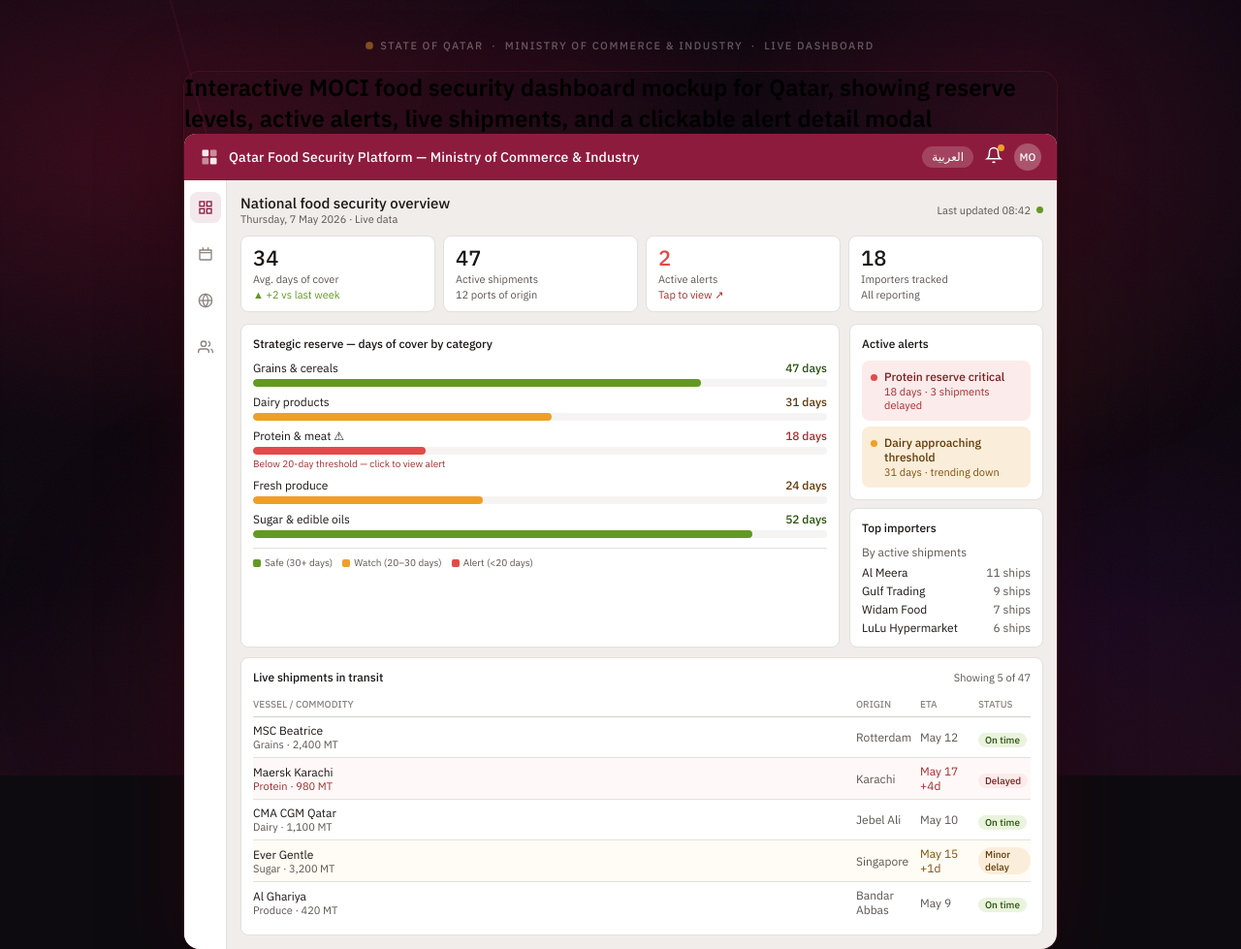
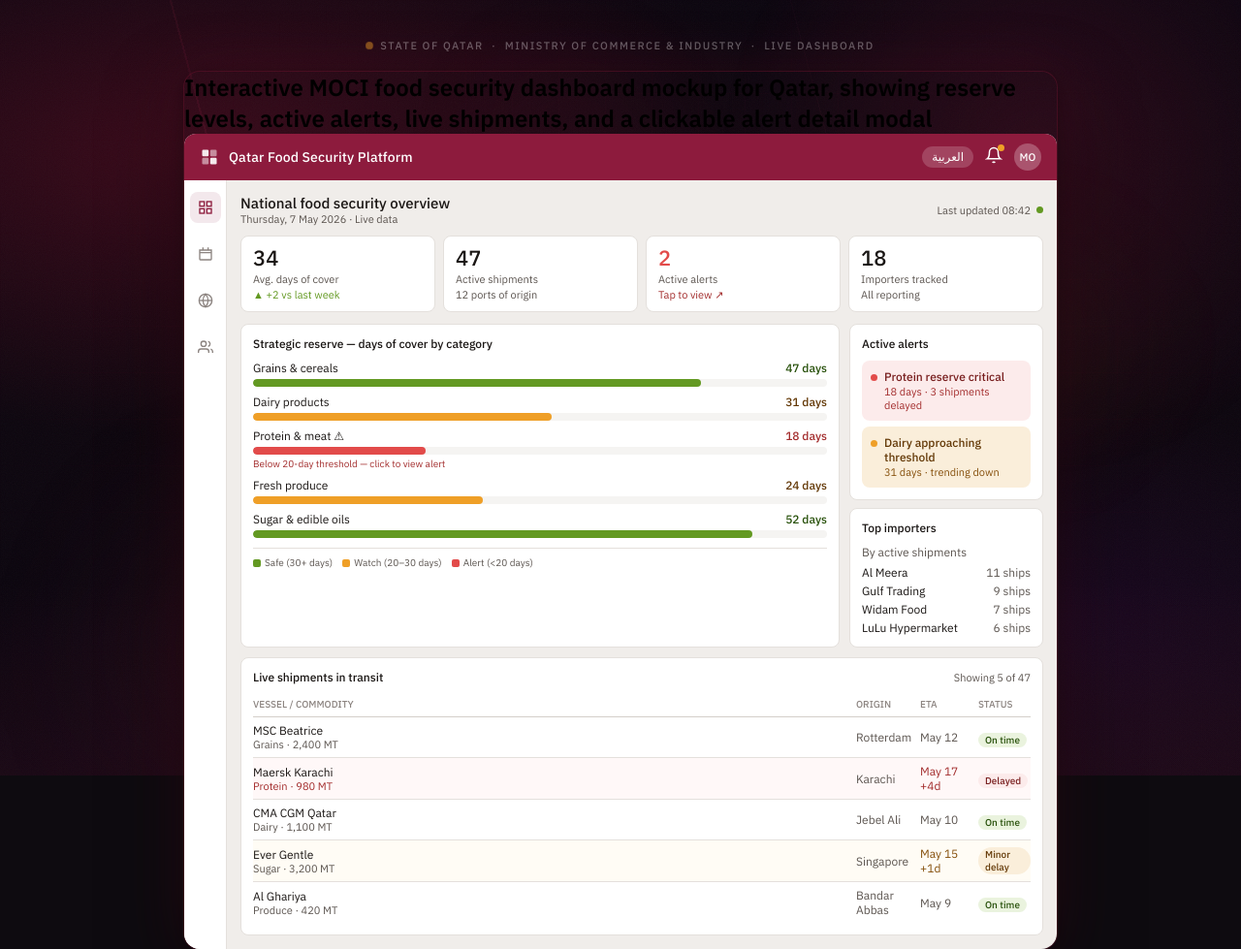
Before and after one commit to Kozino/foodsecurityqa, a plain HTML site: page index.html in a window 1280 px wide. Shown: the top 979 px of the page at 97% size. Drawn offline with Linux system fonts and the light colour scheme.

Commit message:
Update index.html

```diff
--- a/index.html
+++ b/index.html
@@ -307,7 +307,7 @@
   <div class="topbar">
     <div style="display:flex;align-items:center;gap:10px">
       <svg width="20" height="20" viewBox="0 0 24 24" fill="none"><rect x="3" y="3" width="8" height="8" rx="1.5" fill="white" fill-opacity="0.9"/><rect x="13" y="3" width="8" height="8" rx="1.5" fill="white" fill-opacity="0.5"/><rect x="3" y="13" width="8" height="8" rx="1.5" fill="white" fill-opacity="0.5"/><rect x="13" y="13" width="8" height="8" rx="1.5" fill="white" fill-opacity="0.9"/></svg>
-      <span class="topbar-title">Qatar Food Security Platform — Ministry of Commerce & Industry</span>
+      <span class="topbar-title">Qatar Food Security Platform</span>
     </div>
     <div class="topbar-right">
       <button class="lang-btn" onclick="toggleLang()">العربية</button>
```
